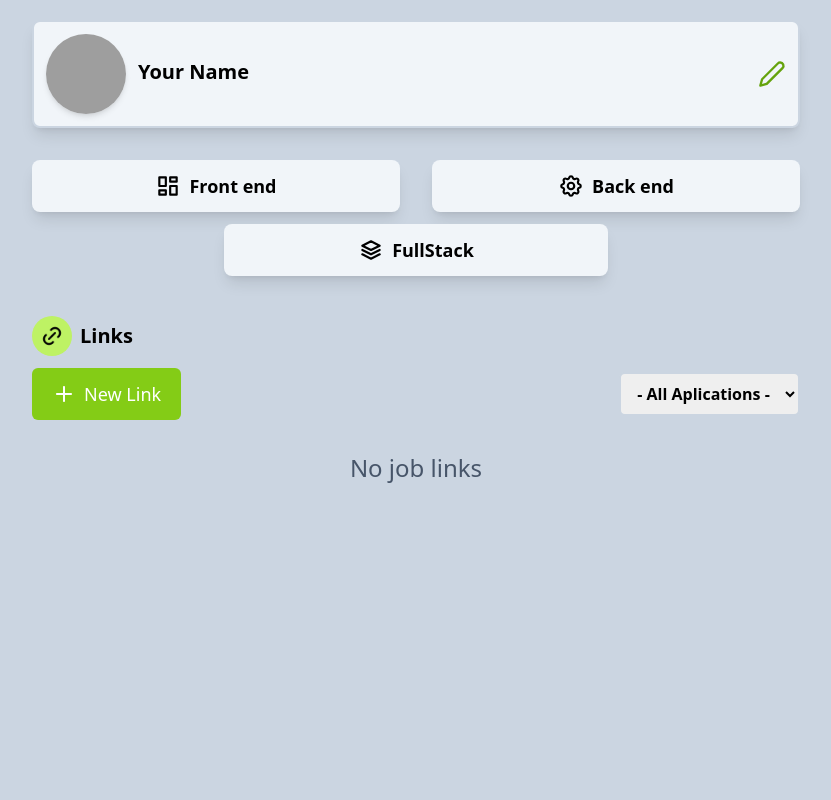
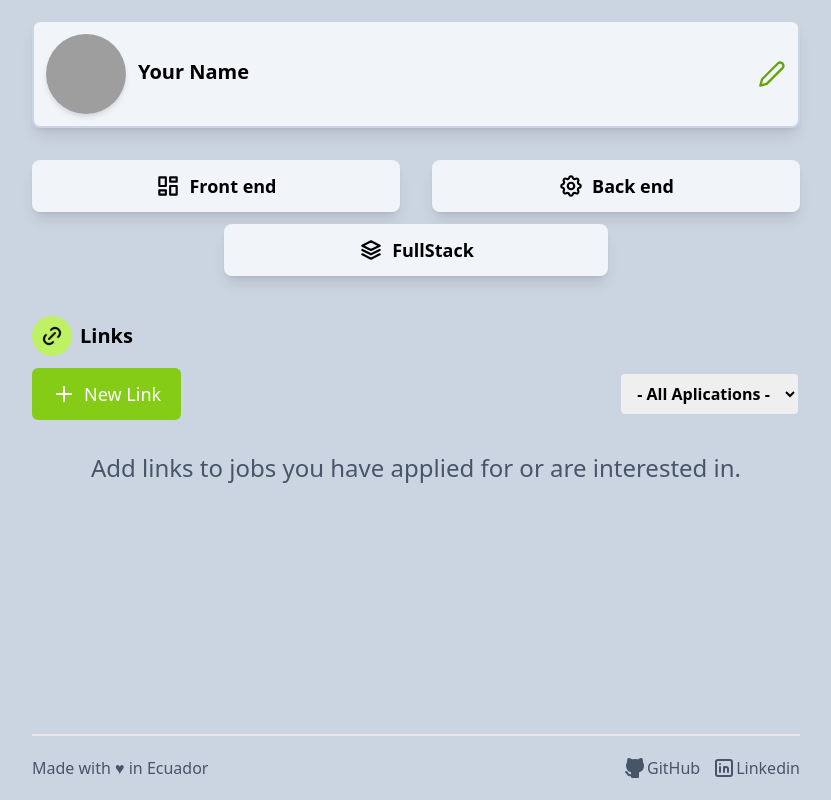
Before and after one commit to josueJouvin/job-Links, a React (Vite) app: page / in a window 1280 px wide. Shown: the whole page, without its empty margins (224-1055 px from the left). Built offline with nearby package versions, Linux system fonts and the light colour scheme; grey boxes are pictures that could not be loaded.

Commit message:
Actulizando footer & Copy

```diff
--- a/src/App.jsx
+++ b/src/App.jsx
@@ -60,16 +60,17 @@
 }, [filter, selected, links]);
 
   return (
-      <main className="w-11/12 mx-auto md:w-2/3 xl:w-3/5 2xl:w-5/12">
+    <div className="flex flex-col min-h-screen">
+      <main className="w-11/12 mx-auto md:w-2/3 xl:w-3/5 2xl:w-5/12 flex-1">
         <Header />
         <Filters setFilter={setFilter}/>
 
         <section className="mt-10">
           <div className="flex items-center gap-2">
-              <img className="bg-lime-300 p-2 rounded-full items-center h-10 w-10" src="/src/pictures/link.png" alt="link" />
+              <img className="bg-lime-300 p-2 rounded-full items-center h-10 w-10" src="./src/pictures/link.png" alt="link" />
               <span className="text-xl font-bold">Links</span>
           </div>
-          <div className="flex justify-between items-center mt-3 mb-8">
+          <div className="flex flex-row justify-between items-center mt-3 mb-8">
             <button onClick={() =>{
                 editUser()
                 setEditarLinks({})
@@ -83,12 +84,36 @@
           </div>
         </section>
 
-        {links.length ? <Links links={links} setEditarLinks={setEditarLinks} deleteLink={deleteLink} filter={filter} filterLinks={filterLinks} selected={selected}/> : <p className="text-center text-2xl text-slate-600">No job links</p>}
+        {links.length ? <Links links={links} setEditarLinks={setEditarLinks} deleteLink={deleteLink} filter={filter} filterLinks={filterLinks} selected={selected}/> : <p className="text-center text-xl md:text-2xl text-slate-600 mb-3">Add links to jobs you have applied for or are interested in.</p>}
 
         {
           enable && <ModalLink editUser={editUser} saveLinks={saveLinks} editarLinks={editarLinks} setEditarLinks={setEditarLinks} deleteLink={deleteLink}/>
         }
-    </main>
+      </main>
+      <footer className="text-base font-medium text-slate-600 flex flex-col md:flex-row gap-2 justify-between items-center border-t-2 py-5 w-11/12 mx-auto md:w-2/3 xl:w-3/5 2xl:w-5/12">
+          <p className="">Made with ♥ in Ecuador</p>
+          <div className="flex gap-3 items-center justify-center">
+            <a href="https://github.com/josueJouvin" className="flex hover:text-lime-600 items-center" target='_blank' rel="noreferrer">
+              <svg xmlns="http://www.w3.org/2000/svg" className="icon icon-tabler icon-tabler-brand-github-filled" width="24" height="24" viewBox="0 0 24 24" strokeWidth="2" stroke="currentColor" fill="none" strokeLinecap="round" strokeLinejoin="round">
+              <path stroke="none" d="M0 0h24v24H0z" fill="none"></path>
+              <path d="M5.315 2.1c.791 -.113 1.9 .145 3.333 .966l.272 .161l.16 .1l.397 -.083a13.3 13.3 0 0 1 4.59 -.08l.456 .08l.396 .083l.161 -.1c1.385 -.84 2.487 -1.17 3.322 -1.148l.164 .008l.147 .017l.076 .014l.05 .011l.144 .047a1 1 0 0 1 .53 .514a5.2 5.2 0 0 1 .397 2.91l-.047 .267l-.046 .196l.123 .163c.574 .795 .93 1.728 1.03 2.707l.023 .295l.007 .272c0 3.855 -1.659 5.883 -4.644 6.68l-.245 .061l-.132 .029l.014 .161l.008 .157l.004 .365l-.002 .213l-.003 3.834a1 1 0 0 1 -.883 .993l-.117 .007h-6a1 1 0 0 1 -.993 -.883l-.007 -.117v-.734c-1.818 .26 -3.03 -.424 -4.11 -1.878l-.535 -.766c-.28 -.396 -.455 -.579 -.589 -.644l-.048 -.019a1 1 0 0 1 .564 -1.918c.642 .188 1.074 .568 1.57 1.239l.538 .769c.76 1.079 1.36 1.459 2.609 1.191l.001 -.678l-.018 -.168a5.03 5.03 0 0 1 -.021 -.824l.017 -.185l.019 -.12l-.108 -.024c-2.976 -.71 -4.703 -2.573 -4.875 -6.139l-.01 -.31l-.004 -.292a5.6 5.6 0 0 1 .908 -3.051l.152 -.222l.122 -.163l-.045 -.196a5.2 5.2 0 0 1 .145 -2.642l.1 -.282l.106 -.253a1 1 0 0 1 .529 -.514l.144 -.047l.154 -.03z" strokeWidth="0" fill="currentColor"></path>
+              </svg>
+              <span>GitHub</span>
+            </a>
+            <a href="https://www.linkedin.com/in/josuejouvin/" className="flex hover:text-lime-600 items-center" target='_blank' rel="noreferrer">
+              <svg xmlns="http://www.w3.org/2000/svg" className="icon icon-tabler icon-tabler-brand-linkedin" width="24" height="24" viewBox="0 0 24 24" strokeWidth="2" stroke="currentColor" fill="none" strokeLinecap="round" strokeLinejoin="round">
+              <path stroke="none" d="M0 0h24v24H0z" fill="none"></path>
+              <path d="M4 4m0 2a2 2 0 0 1 2 -2h12a2 2 0 0 1 2 2v12a2 2 0 0 1 -2 2h-12a2 2 0 0 1 -2 -2z"></path>
+              <path d="M8 11l0 5"></path>
+              <path d="M8 8l0 .01"></path>
+              <path d="M12 16l0 -5"></path>
+              <path d="M16 16v-3a2 2 0 0 0 -4 0"></path>
+              </svg>
+              <span>Linkedin</span>
+            </a>
+          </div>
+      </footer>
+    </div>
   )
 }
 
```
